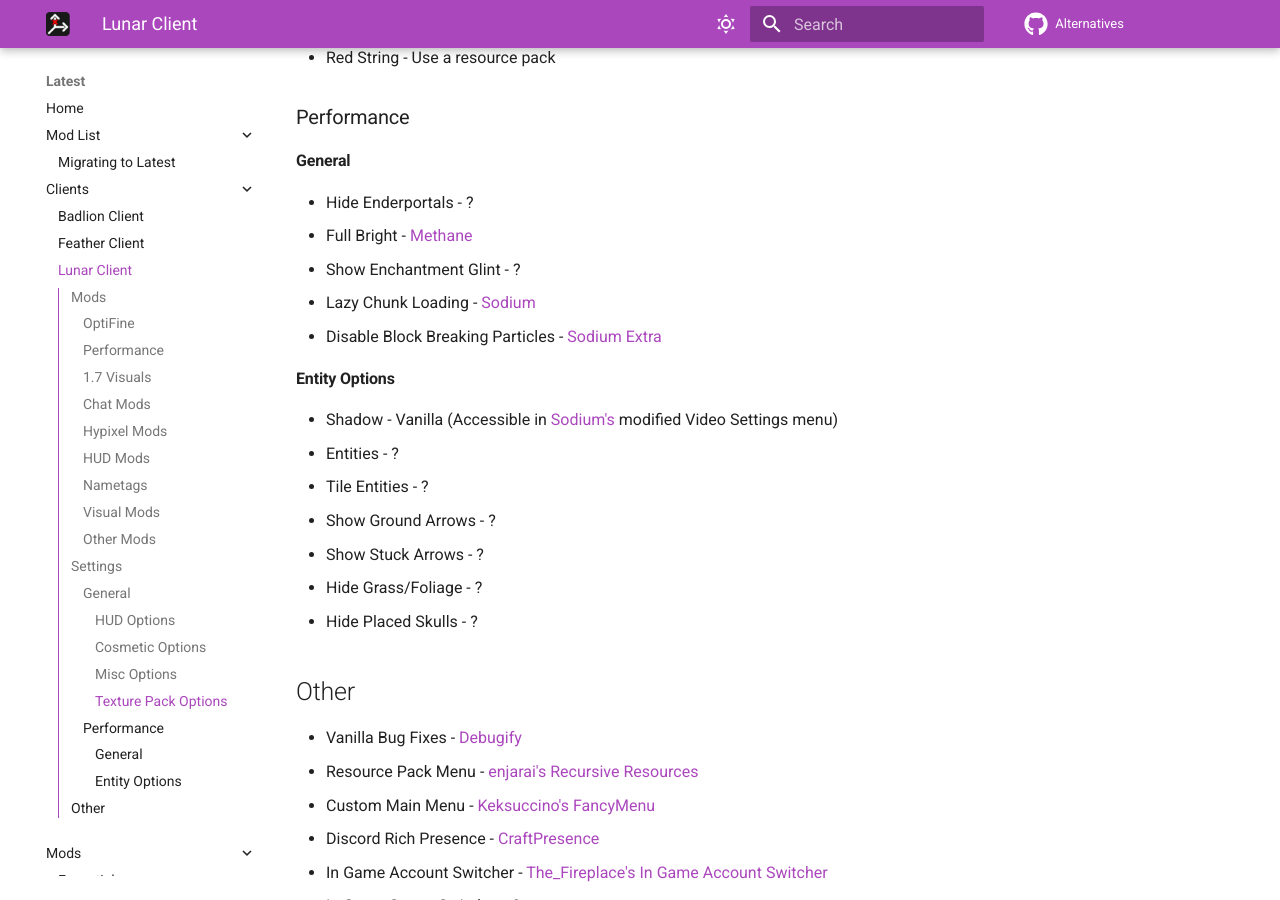
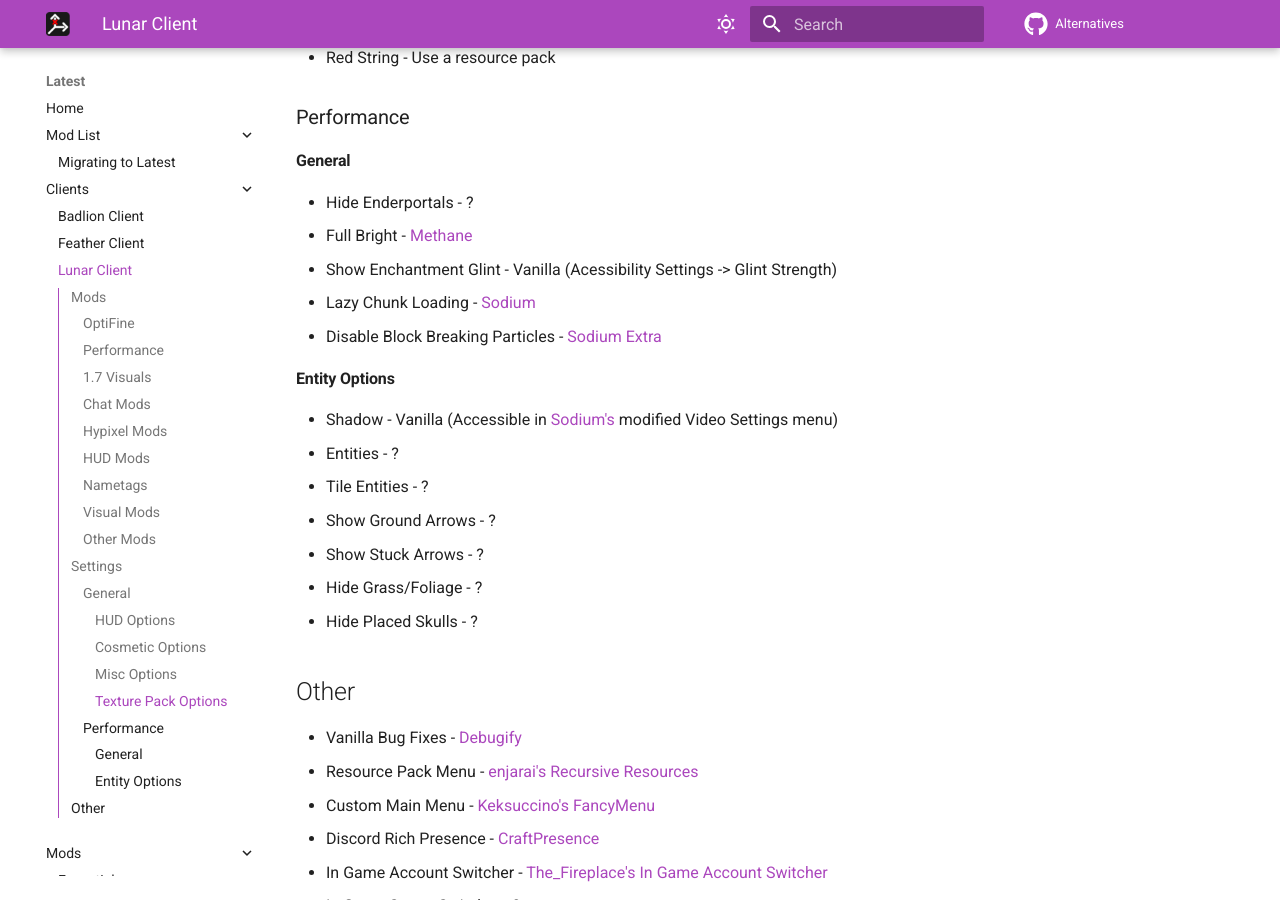
Before and after one commit to MicrocontrollersDev/Alternatives, an MkDocs documentation site: the page built from docs/latest/lunar.md, in a window 1280 px wide and 900 px high, scrolled down 4778 px. Built offline with MkDocs 1.6.1 and Material for MkDocs 9.7.7, drawn with Linux system fonts in a browser that asks for light colours; comment, search, counter and statistics services are not loaded.

Commit message:
lunar modern disable enchantment glint

```diff
--- a/docs/latest/lunar.md
+++ b/docs/latest/lunar.md
@@ -160,7 +160,7 @@
 
 * Hide Enderportals - ?
 * Full Bright - [Methane](https://modrinth.com/mod/methane)
-* Show Enchantment Glint - ?
+* Show Enchantment Glint - Vanilla (Acessibility Settings -> Glint Strength)
 * Lazy Chunk Loading - [Sodium](https://modrinth.com/mod/sodium)
 * Disable Block Breaking Particles - [Sodium Extra](https://modrinth.com/mod/sodium-extra)
 
```
